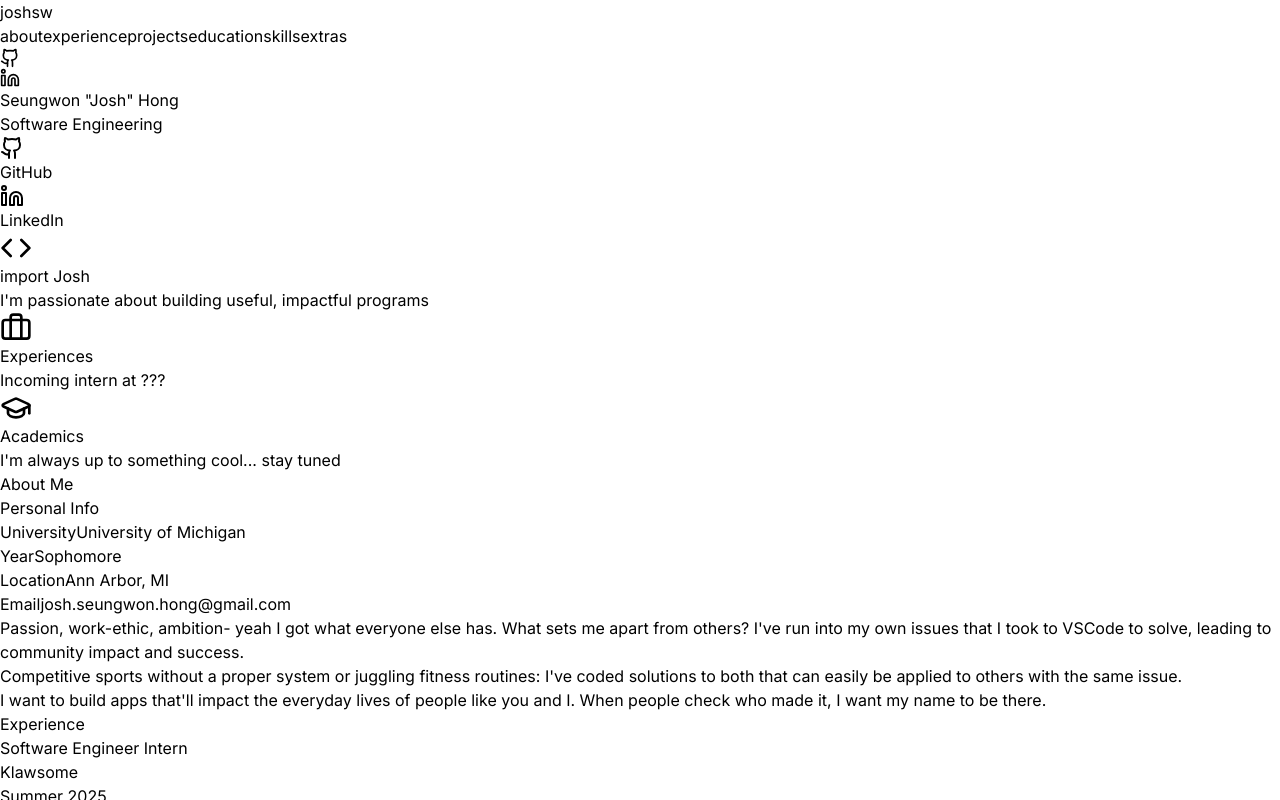
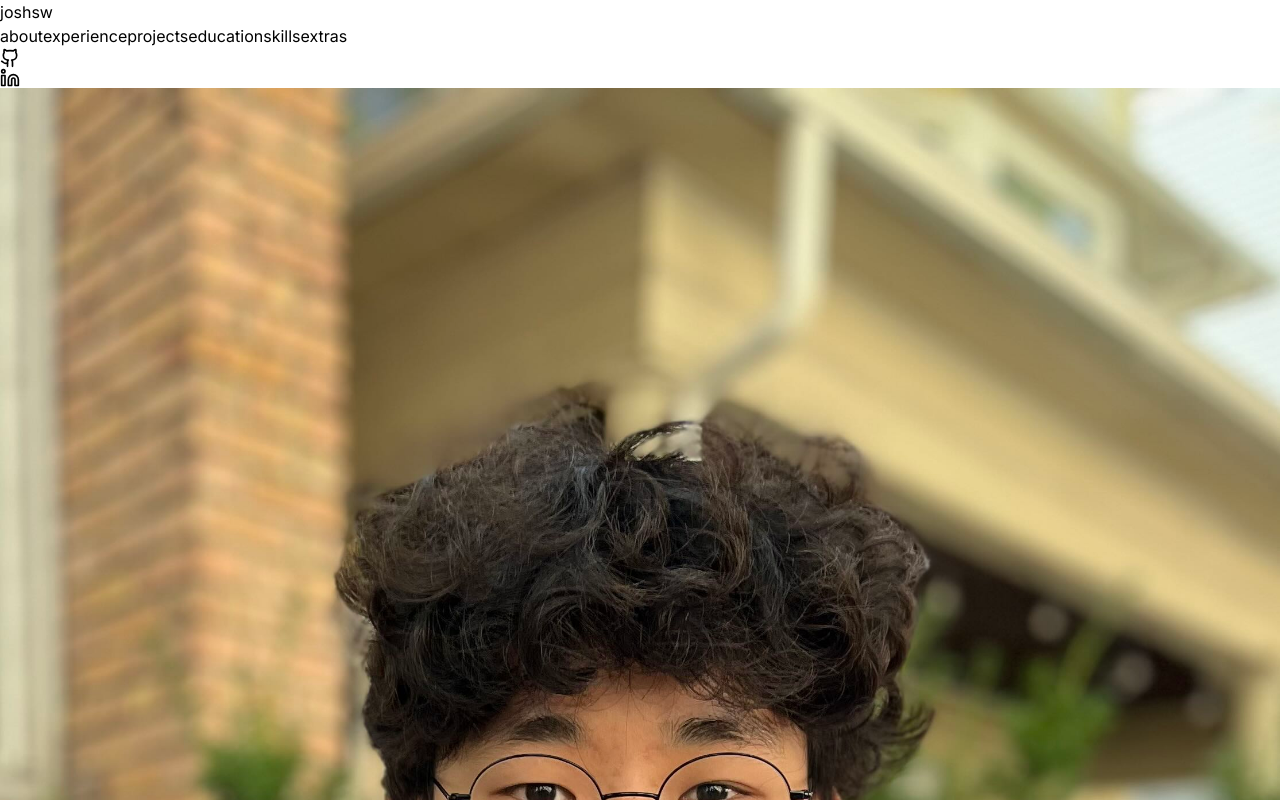
Before and after one commit to yourlocaljosh/personal-website, a React (Vite) app: page / in a window 1280 px wide. Shown: the top 800 px of the page. Built offline with nearby package versions, Linux system fonts and the light colour scheme.

Commit message:
Add portrait to homepage

```diff
--- a/src/App.jsx
+++ b/src/App.jsx
@@ -3,6 +3,7 @@ import { Github, Linkedin, Mail, Code, Briefcase, GraduationCap, ExternalLink, M
 import { motion } from 'framer-motion';
 import quicktrainImage from './assets/images/quicktrain.PNG';
 import ELObot from './assets/images/elobot.PNG';
+import portraitImage from './assets/images/portrait.jpg';
 
 const App = () => {
   const [activeSection, setActiveSection] = useState('about');
@@ -49,7 +50,7 @@ const App = () => {
     firstName: "Seungwon",
     nickname: "Josh",
     lastName: "Hong",
-    title: "Software Engineering",
+    title: "Data Science @ U-M | Software Engineering",
     university: "University of Michigan",
     year: "Sophomore",
     location: "Ann Arbor, MI",
@@ -95,10 +96,10 @@ const App = () => {
 
   const education = [
     {
-      degree: "Data Science + Computer Engineering",
+      degree: "Data Science",
       school: "University of Michigan | joshsw@umich.edu",
       duration: "2024 - 2028",
-      gpa: "B.S.E.",
+      gpa: "B.S.",
       coursework: ["Data Structures & Algorithms", "Discrete Mathematics", "Computer Organization", "Linear Algebra"]
     }
   ];
@@ -113,7 +114,7 @@ const App = () => {
     },
     {
       title: "Coming Soon",
-      description: "I joined the Michigan Table Tennis Club recently, I'm really bad but I'm going to get good",
+      description: "I joined the Michigan Table Tennis Club recently. Watch me improve! (soon)",
       type: "video",
       media: "https://www.youtube.com/embed/",
       tags: ["Sports"]
@@ -184,12 +185,31 @@ const App = () => {
       </header>
 
       <section className="pt-32 pb-20 px-6">
-        <div className="max-w-4xl mx-auto text-center">
+        <div className="max-w-6xl mx-auto">
           <motion.div
             initial={{ opacity: 0, y: 30 }}
             animate={{ opacity: 1, y: 0 }}
             transition={{ duration: 0.8 }}
+            className="flex flex-col lg:flex-row items-center gap-12"
           >
+            <motion.div
+              initial={{ opacity: 0, scale: 0.8 }}
+              animate={{ opacity: 1, scale: 1 }}
+              transition={{ duration: 0.8, delay: 0.2 }}
+              className="relative"
+            >
+              <div className="w-64 h-64 rounded-full bg-gradient-to-br from-blue-400 to-blue-600 shadow-2xl flex items-center justify-center">
+                <div className="w-60 h-60 rounded-full bg-gray-900 flex items-center justify-center overflow-hidden">
+                  <img
+                    src={portraitImage}
+                    alt={"Headshot of Me"}
+                    className="w-full h-full object-cover"
+                  />
+                </div>
+              </div>
+            </motion.div>
+
+            <div className="flex-1 text-center lg:text-left">
               <h1 className="text-5xl md:text-7xl font-bold mb-4">
                 <span className="text-white">{personalInfo.firstName}</span>
                 <span className="text-blue-400"> "{personalInfo.nickname}" </span>
@@ -197,26 +217,27 @@ const App = () => {
               </h1>
               <p className="text-xl text-gray-400 mb-8">{personalInfo.title}</p>
 
-            <div className="flex justify-center items-center space-x-6 mb-8">
-              <a href="https://github.com/yourlocaljosh" target="_blank" className="flex items-center text-gray-400 hover:text-white transition-colors">
+              <div className="flex flex-col sm:flex-row items-center justify-center lg:justify-start gap-6 mb-8">
+                <a href="https://github.com/yourlocaljosh" target="_blank" rel="noopener noreferrer" className="flex items-center text-gray-400 hover:text-white transition-colors">
                   <Github size={24} className="mr-2" />
                   GitHub
                 </a>
-              <div className="w-px h-6 bg-gray-700"></div>
-              <a href="https://www.linkedin.com/in/seungwon-hong-156375255/" target="_blank" className="flex items-center text-gray-400 hover:text-white transition-colors">
+                <div className="w-px h-6 bg-gray-700 hidden sm:block"></div>
+                <a href="https://www.linkedin.com/in/seungwon-hong-156375255/" target="_blank" rel="noopener noreferrer" className="flex items-center text-gray-400 hover:text-white transition-colors">
                   <Linkedin size={24} className="mr-2" />
                   LinkedIn
                 </a>
               </div>
 
-            <div className="w-32 h-px bg-gray-700 mx-auto mb-12"></div>
+              <div className="w-32 h-px bg-gray-700 mx-auto lg:mx-0"></div>
+            </div>
           </motion.div>
 
           <motion.div
             variants={containerVariants}
             initial="hidden"
             animate="visible"
-            className="grid md:grid-cols-3 gap-8 mt-16"
+            className="grid md:grid-cols-3 gap-8 mt-24"
           >
             <motion.div variants={itemVariants} className="bg-gray-800/50 rounded-xl p-6 border border-gray-700 hover:border-blue-500/50 transition-colors">
               <Code className="text-blue-400 mb-4 mx-auto" size={32} />
@@ -227,7 +248,7 @@ const App = () => {
             <motion.div variants={itemVariants} className="bg-gray-800/50 rounded-xl p-6 border border-gray-700 hover:border-blue-500/50 transition-colors">
               <Briefcase className="text-blue-400 mb-4 mx-auto" size={32} />
               <h3 className="text-lg font-semibold mb-2">Experiences</h3>
-              <p className="text-gray-400 text-sm">Incoming intern at ???</p>
+              <p className="text-gray-400 text-sm">Incoming intern somewhere this summer</p>
             </motion.div>
 
             <motion.div variants={itemVariants} className="bg-gray-800/50 rounded-xl p-6 border border-gray-700 hover:border-blue-500/50 transition-colors">
```
Also changed, not shown: src/assets/images/portrait.jpg (added). Lines whose indentation alone changed are shown as unchanged.
